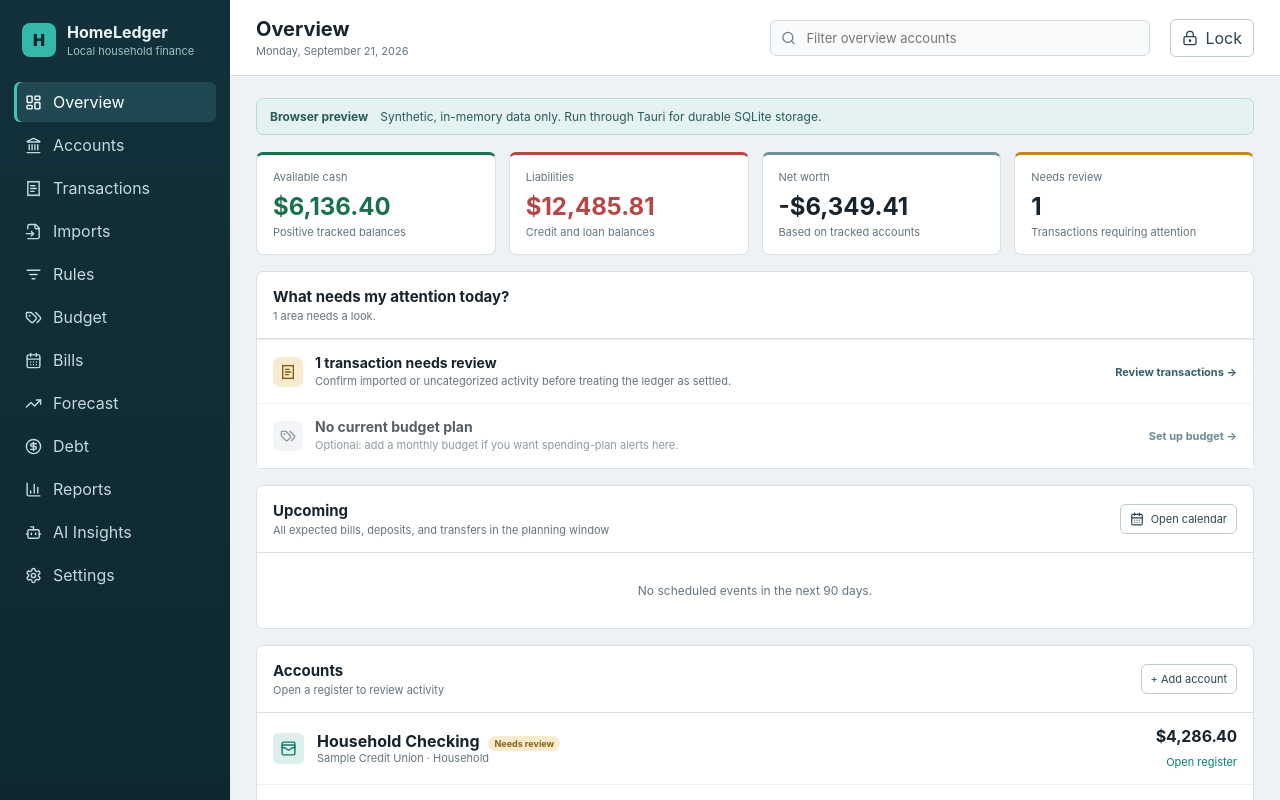
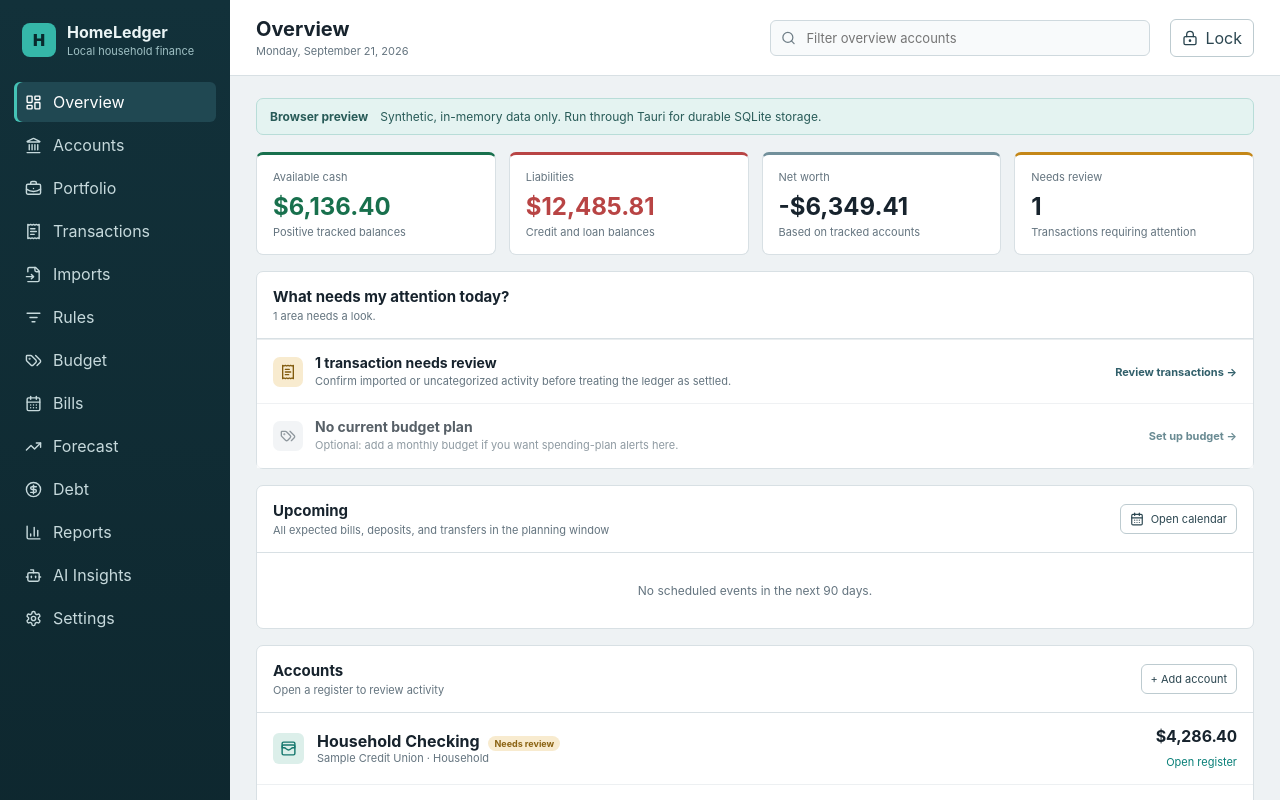
Before and after one commit to khantroll/HomeLedger, a React (Vite) app: page / in a window 1280 px wide. Shown: the top 800 px of the page. Built offline with nearby package versions, Linux system fonts and the light colour scheme.

Commit message:
Wire investment-aware Portfolio navigation

```diff
--- a/src/App.tsx
+++ b/src/App.tsx
@@ -1,5 +1,5 @@
 import { useCallback, useEffect, useMemo, useState, type FormEvent, type ReactNode } from "react";
-import { AlertTriangle, ArrowLeft, ArrowLeftRight, BarChart3, Bot, CalendarDays, CircleDollarSign, FileInput, Landmark, LayoutDashboard, ListFilter, LockKeyhole, Menu, ReceiptText, Search, Settings, Tags, TrendingDown, TrendingUp, WalletCards, X } from "lucide-react";
+import { AlertTriangle, ArrowLeft, ArrowLeftRight, BarChart3, Bot, BriefcaseBusiness, CalendarDays, CircleDollarSign, FileInput, Landmark, LayoutDashboard, ListFilter, LockKeyhole, Menu, ReceiptText, Search, Settings, Tags, TrendingDown, TrendingUp, WalletCards, X } from "lucide-react";
 import { formatMoney, parseMoney, sumMoney, type Account, type AccountType, type BudgetMonth, type ScheduledOccurrence, type ScheduledTransaction, type Transaction } from "./domain";
 import { financeRepository as repository, isNativeApp } from "./repository";
 import { ImportPage } from "./ImportPage";
@@ -21,12 +21,14 @@ import { addDaysIso, formatDate, occurrenceDisplayState, occurrenceStateLabel, t
 import {calculateCashFlowForecast,forecastMonths} from "./forecastMath";
 import "./overviewCommand.css";
 import "./onboarding.css";
+import { PortfolioPage, type PortfolioNavigationFocus } from "./PortfolioPage";
 
 type NavigationIntent =
   | { page: "Transactions"; status: "review" }
   | { page: "Bills"; focus: BillsNavigationFocus }
   | { page: "Forecast" }
-  | { page: "Budget" };
+  | { page: "Budget" }
+  | { page: "Portfolio"; focus?: PortfolioNavigationFocus };
 
 type EditorDialog =
   | { kind: "account"; account?: Account }
@@ -36,7 +38,7 @@ type EditorDialog =
   | null;
 
 const navItems = [
-  ["Overview", LayoutDashboard], ["Accounts", Landmark], ["Transactions", ReceiptText], ["Imports", FileInput], ["Rules", ListFilter],
+  ["Overview", LayoutDashboard], ["Accounts", Landmark], ["Portfolio", BriefcaseBusiness], ["Transactions", ReceiptText], ["Imports", FileInput], ["Rules", ListFilter],
   ["Budget", Tags], ["Bills", CalendarDays], ["Forecast", TrendingUp], ["Debt", CircleDollarSign], ["Reports", BarChart3], ["AI Insights", Bot], ["Settings", Settings],
 ] as const;
 
@@ -105,10 +107,23 @@ export default function App() {
     openNav(intent.page, intent);
   }
 
-  function openAccountRegister(accountId: string) {
+  function openAccountDestination(accountId: string) {
+    const account = accounts.find(item => item.id === accountId);
+    if (account?.type === "investment") {
+      setRegisterAccountId(undefined);
+      setNavigationIntent({ page: "Portfolio", focus: { accountId } });
+      setActive("Portfolio");
+      return;
+    }
     setNavigationIntent(undefined);
     setRegisterAccountId(accountId);
     setActive("Accounts");
+  }
+
+  function openPortfolioSecurity(accountId: string, securityId: string) {
+    setNavigationIntent({ page: "Portfolio", focus: { accountId, securityId } });
+    setActive("Portfolio");
+    setRegisterAccountId(undefined);
   }
 
   function handleRegisterDialog(request: RegisterDialogRequest) {
@@ -132,7 +147,7 @@ export default function App() {
             <button key={label} className={active === label ? "active" : ""} onClick={() => openNav(label)}>
               <Icon size={17} />
               <span>{label}</span>
-              {!["Overview", "Accounts", "Transactions", "Imports", "Rules", "Budget", "Bills", "Forecast", "Debt", "Reports", "AI Insights", "Settings"].includes(label) && <em>Planned</em>}
+              {!["Overview", "Accounts", "Portfolio", "Transactions", "Imports", "Rules", "Budget", "Bills", "Forecast", "Debt", "Reports", "AI Insights", "Settings"].includes(label) && <em>Planned</em>}
             </button>
           ))}
         </nav>
@@ -164,7 +179,14 @@ export default function App() {
           </button>
         </header>
         <section className="content">
-          {active === "Imports" ? (
+          {active === "Portfolio" ? (
+            <PortfolioPage
+              accounts={activeAccounts}
+              focus={navigationIntent?.page === "Portfolio" ? navigationIntent.focus : undefined}
+              onShowAll={() => openNav("Portfolio", { page: "Portfolio" })}
+              onOpenSecurity={openPortfolioSecurity}
+            />
+          ) : active === "Imports" ? (
             <ImportPage accounts={activeAccounts} transactions={transactions} onImported={refresh} />
           ) : active === "Rules" ? (
             <RulesPage />
@@ -177,7 +199,7 @@ export default function App() {
           ) : active === "Debt" ? (
             <DebtPage accounts={activeAccounts} />
           ) : active === "Reports" ? (
-            <ReportsPage accounts={accounts} transactions={transactions} onOpenAccount={openAccountRegister} />
+            <ReportsPage accounts={accounts} transactions={transactions} onOpenAccount={openAccountDestination} />
           ) : active === "Settings" ? (
             <BackupPage onRestored={refresh} />
           ) : active === "AI Insights" ? (
@@ -215,7 +237,7 @@ export default function App() {
                   />
                 </div>
               ) : (
-                <AccountsPage accounts={accounts} onAdd={() => setDialog({ kind: "account" })} onEdit={(account) => setDialog({ kind: "account", account })} onChanged={refresh} onOpenRegister={openAccountRegister} onReconcile={(account) => setDialog({ kind: "reconciliation", account })} />
+                <AccountsPage accounts={accounts} onAdd={() => setDialog({ kind: "account" })} onEdit={(account) => setDialog({ kind: "account", account })} onChanged={refresh} onOpenRegister={openAccountDestination} onReconcile={(account) => setDialog({ kind: "reconciliation", account })} />
               )}
             </>
           ) : (
@@ -267,9 +289,9 @@ export default function App() {
                           <small>{[account.institution, account.ownerLabel].filter(Boolean).join(" · ")}</small>
                         </div>
                         <div className="account-balance">
-                          <span className={account.balanceMinor < 0 ? "negative" : ""}>{formatMoney(account.balanceMinor, account.currency)}</span>
-                          <button className="overview-account-button" onClick={() => openAccountRegister(account.id)}>
-                            Open register
+                          <span className={account.balanceMinor < 0 ? "negative" : ""}>{account.type === "investment" ? "Investment portfolio" : formatMoney(account.balanceMinor, account.currency)}</span>
+                          <button className="overview-account-button" onClick={() => openAccountDestination(account.id)}>
+                            {account.type === "investment" ? "Open portfolio" : "Open register"}
                           </button>
                         </div>
                       </div>
@@ -441,16 +463,16 @@ function AccountsPage({
                     onOpenRegister(account.id);
                   }}
                 >
-                  Open register
+                  {account.type === "investment" ? "Open portfolio" : "Open register"}
                 </button>
-                <button
+                {account.type !== "investment" && <button
                   onClick={(event) => {
                     event.stopPropagation();
                     onReconcile(account);
                   }}
                 >
                   Reconcile
-                </button>
+                </button>}
                 <button onClick={(event) => { event.stopPropagation(); onEdit(account); }}>Edit</button>
                 <button disabled={busyId === account.id || index === 0} aria-label={`Move ${account.name} up`} onClick={(event) => { event.stopPropagation(); void move(account.id, -1); }}>↑</button>
                 <button disabled={busyId === account.id || index === activeAccounts.length - 1} aria-label={`Move ${account.name} down`} onClick={(event) => { event.stopPropagation(); void move(account.id, 1); }}>↓</button>
```
